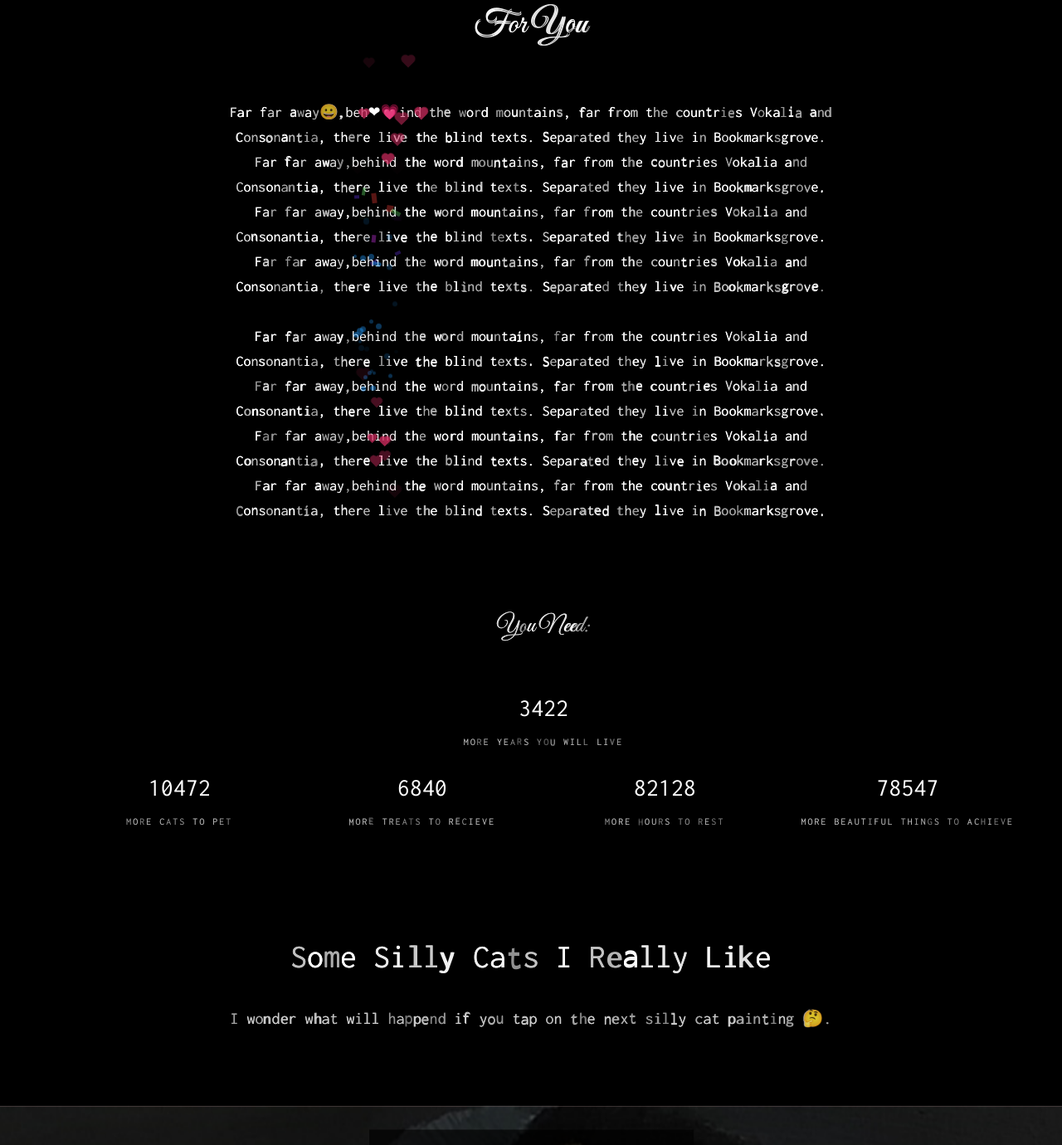
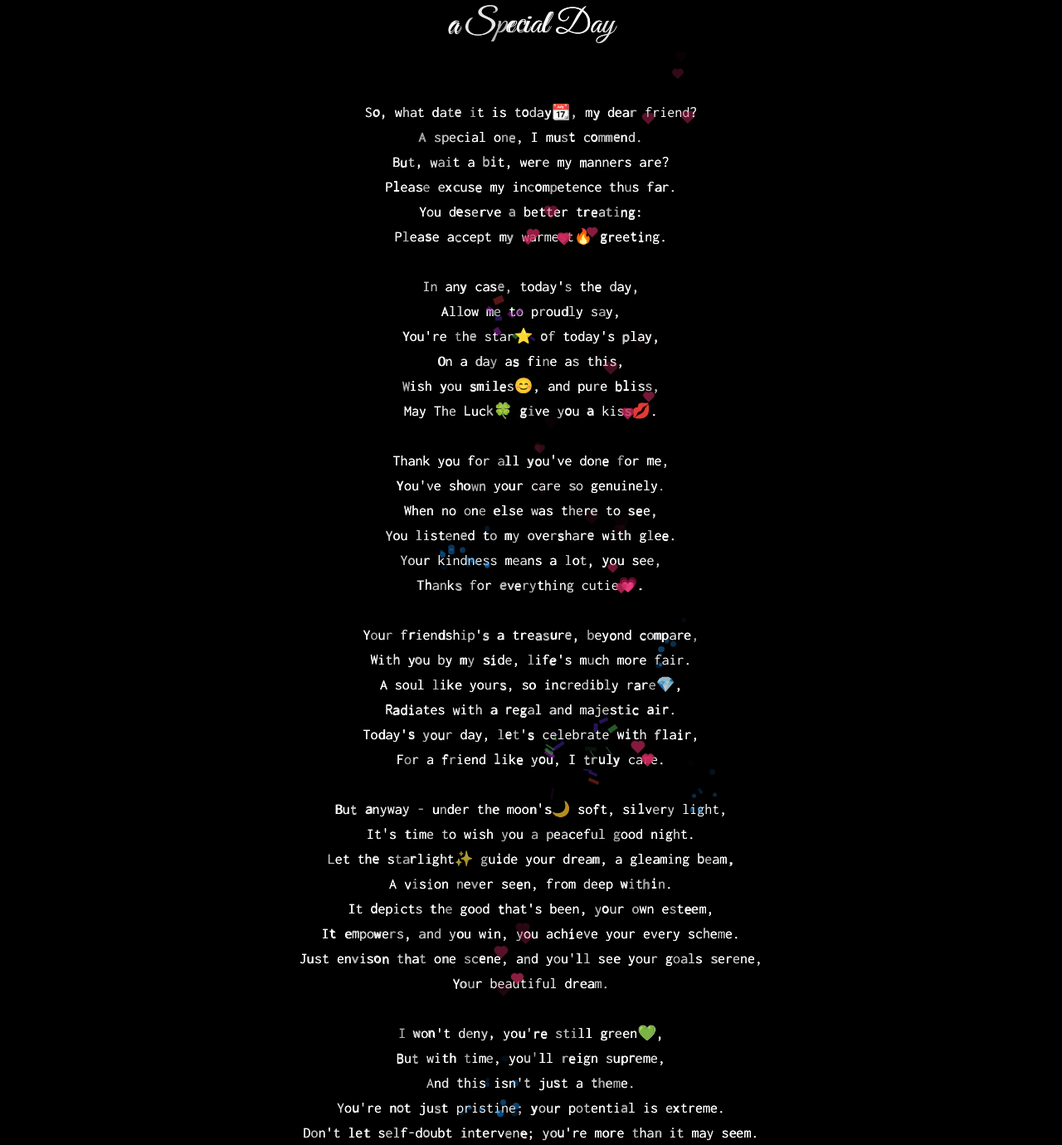
Before and after one commit to Aziyck/TestWeb, a plain HTML site: page smtQT/index.html in a window 1280 px wide. Shown: the part 1000-2380 px from the top of the page at 83% size. Drawn offline with nearby package versions, Linux system fonts and the light colour scheme; grey boxes are pictures that could not be loaded; a web font is replaced by a local one.

Commit message:
Add files via upload

```diff
--- a/smtQT/index.html
+++ b/smtQT/index.html
@@ -114,20 +114,55 @@
 					<div class="col-md-12 section-heading text-center">
 						<br>
 						<br>
-						<h2 class=" to-animate typewriter" style="font-size:200%;  font-family: 'Great Vibes', cursive;">For You</h2>
+						<h2 class=" to-animate typewriter" style="font-size:200%;  font-family: 'Great Vibes', cursive;">a Special Day</h2>
 						<br>
 						<div class="row">
 							<div class="col-md-8 col-md-offset-2 subtext to-animate">
-								<h3 class=" typewriter " style="display:inline;">Far far away😀,</h3><h3 class=" particletext hearts" style="display:inline;">beh❤💗ind</h3><h3 class=" typewriter " style="display:inline;"> the word mountains, far from the countries Vokalia and Consonantia, there live the blind texts. Separated they live in Bookmarksgrove. </h3> <br>
-								<h3 class=" typewriter " style="display:inline;">Far far away,</h3><h3 class=" particletext hearts" style="display:inline;">behind</h3><h3 class=" typewriter " style="display:inline;"> the word mountains, far from the countries Vokalia and Consonantia, there live the blind texts. Separated they live in Bookmarksgrove. </h3> <br>
-								<h3 class=" typewriter " style="display:inline;">Far far away,</h3><h3 class=" particletext confettiTwo" style="display:inline;">behind</h3><h3 class=" typewriter " style="display:inline;"> the word mountains, far from the countries Vokalia and Consonantia, there live the blind texts. Separated they live in Bookmarksgrove. </h3> <br>
-								<h3 class=" typewriter " style="display:inline;">Far far away,</h3><h3 class=" particletext bubbles" style="display:inline;">behind</h3><h3 class=" typewriter " style="display:inline;"> the word mountains, far from the countries Vokalia and Consonantia, there live the blind texts. Separated they live in Bookmarksgrove. </h3> <br>
+								<h3 class="typewriter" style="display:inline;">So, what date it is today📆, my dear <h3 class=" particletext hearts" style="display:inline;">friend</h3><h3 class=" typewriter " style="display:inline;">?</h3><br>
+								<h3 class="typewriter" style="display:inline;">A special one, I must commend.</h3><br>
+								<h3 class="typewriter" style="display:inline;">But, wait a bit, were my manners are?</h3><br>
+								<h3 class="typewriter" style="display:inline;">Please excuse my incompetence thus far.</h3><br>
+								<h3 class="typewriter" style="display:inline;">You deserve a better treating:</h3><br>
+								<h3 class="typewriter" style="display:inline;">Please accept my <h3 class=" particletext hearts" style="display:inline;">warmest🔥</h3><h3 class=" typewriter " style="display:inline;"> greeting.</h3><br>
 								<br>
-								<h3 class=" typewriter " style="display:inline;">Far far away,</h3><h3 class=" particletext bubbles" style="display:inline;">behind</h3><h3 class=" typewriter " style="display:inline;"> the word mountains, far from the countries Vokalia and Consonantia, there live the blind texts. Separated they live in Bookmarksgrove. </h3> <br>
-								<h3 class=" typewriter " style="display:inline;">Far far away,</h3><h3 class=" particletext bubbles" style="display:inline;">behind</h3><h3 class=" typewriter " style="display:inline;"> the word mountains, far from the countries Vokalia and Consonantia, there live the blind texts. Separated they live in Bookmarksgrove. </h3> <br>
-								<h3 class=" typewriter " style="display:inline;">Far far away,</h3><h3 class=" particletext hearts" style="display:inline;">behind</h3><h3 class=" typewriter " style="display:inline;"> the word mountains, far from the countries Vokalia and Consonantia, there live the blind texts. Separated they live in Bookmarksgrove. </h3> <br>
-								<h3 class=" typewriter " style="display:inline;">Far far away,</h3><h3 class=" particletext hearts" style="display:inline;">behind</h3><h3 class=" typewriter " style="display:inline;"> the word mountains, far from the countries Vokalia and Consonantia, there live the blind texts. Separated they live in Bookmarksgrove. </h3> <br>
-
+								<h3 class="typewriter" style="display:inline;">In any case, today's the day,</h3><br>
+								<h3 class="typewriter" style="display:inline;">Allow me to proudly say,</h3><br>
+								<h3 class="typewriter" style="display:inline;">You're the <h3 class=" particletext confettiTwo" style="display:inline;">star⭐</h3><h3 class=" typewriter " style="display:inline;"> of today's play,</h3><br>
+								<h3 class="typewriter" style="display:inline;">On a day as fine as this,</h3><br>
+								<h3 class="typewriter" style="display:inline;">Wish you smiles😊, and pure bliss,</h3><br>
+								<h3 class="typewriter" style="display:inline;">May The Luck🍀 give you a <h3 class=" particletext hearts" style="display:inline;">kiss💋</h3><h3 class=" typewriter " style="display:inline;">.</h3><br>
+								<br>
+								<h3 class="typewriter" style="display:inline;">Thank you for all you've done for me,</h3><br>
+								<h3 class="typewriter" style="display:inline;">You've shown your <h3 class=" particletext hearts" style="display:inline;">care</h3><h3 class=" typewriter " style="display:inline;"> so genuinely.</h3><br>
+								<h3 class="typewriter" style="display:inline;">When no one else was there to see,</h3><br>
+								<h3 class="typewriter" style="display:inline;">You listened to my overshare with glee.</h3><br>
+								<h3 class="typewriter" style="display:inline;">Your <h3 class=" particletext bubbles" style="display:inline;">kindness</h3><h3 class=" typewriter " style="display:inline;"> means a lot, you see,</h3><br>
+								<h3 class="typewriter" style="display:inline;">Thanks for everything <h3 class=" particletext hearts" style="display:inline;">cutie💗</h3><h3 class=" typewriter " style="display:inline;">.</h3><br>
+								<br>
+								<h3 class="typewriter" style="display:inline;">Your friendship's a treasure, beyond compare,</h3><br>
+								<h3 class="typewriter" style="display:inline;">With you by my side, life's much more <h3 class=" particletext bubbles" style="display:inline;">fair</h3><h3 class=" typewriter " style="display:inline;">.</h3><br>
+								<h3 class="typewriter" style="display:inline;">A soul like yours, so incredibly rare💎,</h3><br>
+								<h3 class="typewriter" style="display:inline;">Radiates with a regal and majestic air.</h3><br>
+								<h3 class="typewriter" style="display:inline;">Today's your day, let's <h3 class=" particletext confetti" style="display:inline;">celebrate</h3><h3 class=" typewriter " style="display:inline;"> with flair,</h3><br>
+								<h3 class="typewriter" style="display:inline;">For a friend like you, I truly <h3 class=" particletext hearts" style="display:inline;">care</h3><h3 class=" typewriter " style="display:inline;">.</h3><br>
+								<br>
+								<h3 class="typewriter" style="display:inline;">But anyway - under the moon's🌙 soft, silvery <h3 class=" particletext bubbles" style="display:inline;">light</h3><h3 class=" typewriter " style="display:inline;">,</h3><br>
+								<h3 class="typewriter" style="display:inline;">It's time to wish you a peaceful good night.</h3><br>
+								<h3 class="typewriter" style="display:inline;">Let the starlight✨ guide your dream, a gleaming beam,</h3><br>
+								<h3 class="typewriter" style="display:inline;">A vision never seen, from deep within.</h3><br>
+								<h3 class="typewriter" style="display:inline;">It depicts the good that's been, your own esteem,</h3><br>
+								<h3 class="typewriter" style="display:inline;">It empowers, and you win, you achieve your every scheme.</h3><br>
+								<h3 class="typewriter" style="display:inline;">Just envison that one scene, and you'll see your goals serene,</h3><br>
+								<h3 class="typewriter" style="display:inline;">Your <h3 class=" particletext hearts" style="display:inline;">beautiful</h3><h3 class=" typewriter " style="display:inline;"> dream.</h3><br>
+								<br>
+								<h3 class="typewriter" style="display:inline;">I won't deny, you're still green💚,</h3><br>
+								<h3 class="typewriter" style="display:inline;">But with time, you'll reign supreme,</h3><br>
+								<h3 class="typewriter" style="display:inline;">And this isn't just a theme.</h3><br>
+								<h3 class="typewriter" style="display:inline;">You're not just <h3 class=" particletext bubbles" style="display:inline;">pristine</h3><h3 class=" typewriter " style="display:inline;">; your potential is extreme.</h3><br>
+								<h3 class="typewriter" style="display:inline;">Don't let self-doubt intervene; you're more than it may seem.</h3><br>
+								<h3 class="typewriter" style="display:inline;">Worry not, my shining beam,</h3><br>
+								<h3 class="typewriter" style="display:inline;">One day, you'll be a leader, a true queen👑.</h3><br>
+								<h3 class="typewriter" style="display:inline;">This is what I <h3 class=" particletext hearts" style="display:inline;">genuinely mean</h3><h3 class=" typewriter " style="display:inline;">.</h3><br>
 
 							</div>
 						</div>
@@ -458,7 +493,7 @@ img{
 			<div class="row">
 				<div class="col-md-12">
 					<h3 class="section-title" style="font-size: 140%;">About this:</h3>
-					<p>Assembled by <span style="font-size: 180%; font-family: 'Italianno', cursive;">Azy</span> with love for a very sweet friend! </p>
+					<p>Assembled by <span style="font-size: 180%; font-family: 'Italianno', cursive;">Azy</span>, with love, for a very sweet friend! </p>
 					<p class="particletext hearts" style="opacity: 50%; font-size: 120%; font-family: 'Italianno', cursive; display: inline;">Love You!</p> <br>
 					<br> <p style="opacity: 20%; font-size: 100%; font-family: 'Italianno', cursive;">💖</p>
 				</div>
--- a/smtQT/typewrite.js
+++ b/smtQT/typewrite.js
@@ -3,7 +3,7 @@ console.clear();
 const typing = document.querySelectorAll('.typewriter');
 
 function randomOpacity() {
-  return (Math.floor(Math.random() * 80) + 55) / 100;
+  return (Math.floor(Math.random() * 80) + 65) / 100;
 }
 
 function randomEms() {
```
